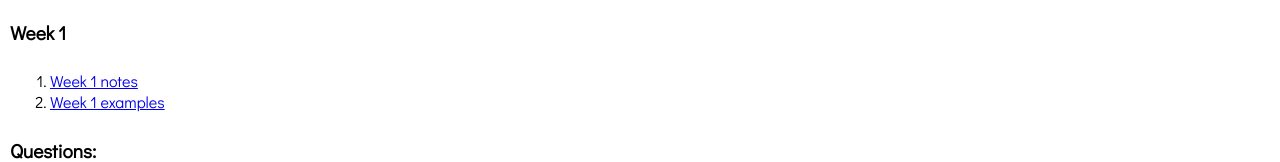
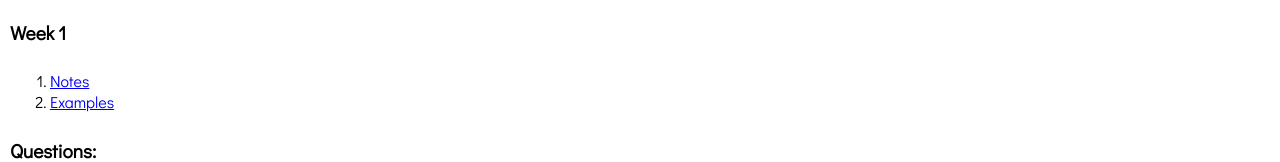
Before and after one commit to wayneherridge/WDD330, a plain HTML site: page week1/index.html in a window 1280 px wide. Shown: the part 141-303 px from the top of the page. Drawn offline with Linux system fonts and the light colour scheme.

Commit message:
Update index.html

```diff
--- a/week1/index.html
+++ b/week1/index.html
@@ -19,8 +19,8 @@
     <main>
         <h4>Week 1</h4>
         <ol>
-            <li><a href="week1/notes.html">Week 1 notes</a></li>
-            <li><a href="week1/exercises.html">Week 1 examples</a></li>
+            <li><a href="/week1/notes.html">Notes</a></li>
+            <li><a href="/week1/exercises.html">Examples</a></li>
         </ol>
 
         <h4>Questions:</h4>
```
